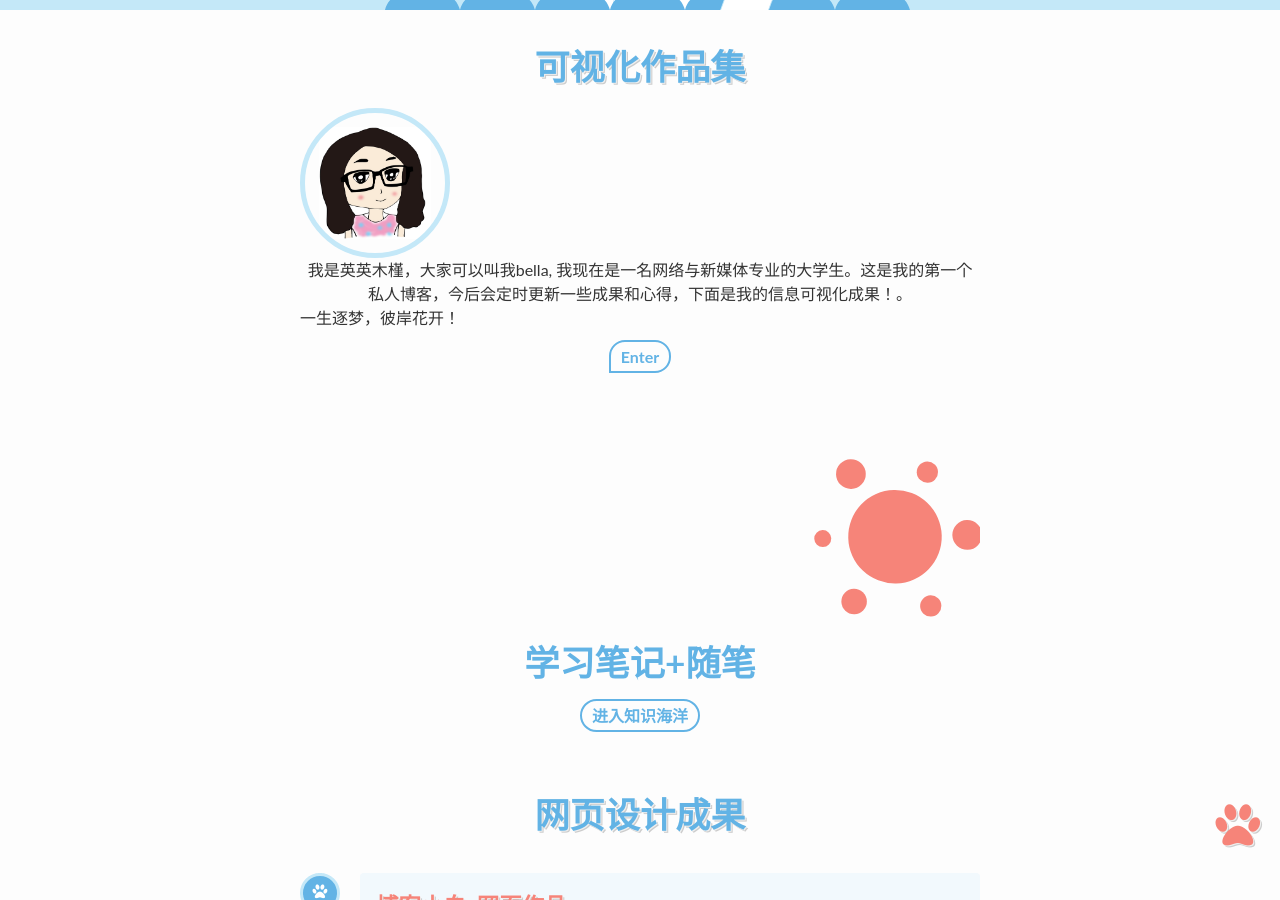
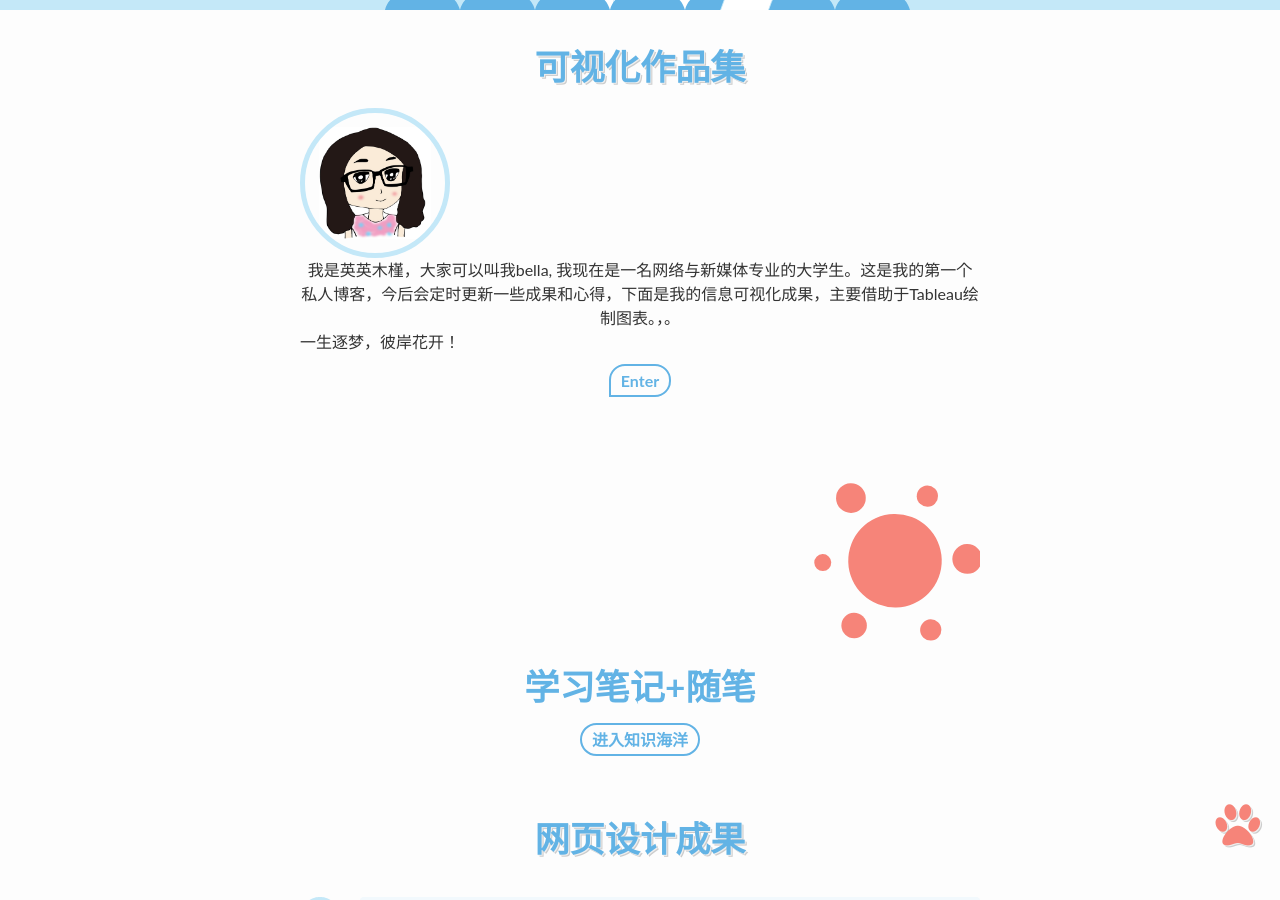
Before and after one commit to Zhou-Yu-Jin/Zhou-Yu-Jin.github.io, a Jekyll site: the page built from index.html, in a window 1280 px wide and 900 px high, scrolled down 376 px. Built offline with Jekyll 4.4.1, drawn with Linux system fonts in a browser that asks for light colours; comment, search, counter and statistics services are not loaded.

Commit message:
Update _config.yml

```diff
--- a/_config.yml
+++ b/_config.yml
@@ -34,7 +34,7 @@ baidu_analytics: 5b31ffbbdc6cff18727f3adf75a03777    #from //hm.baidu.com/hm.js?
 author:
   #resume: /resume
   name: Bella     #the name of Blog section
-  about_me: 我是英英木槿，大家可以叫我bella, 我现在是一名网络与新媒体专业的大学生。这是我的第一个私人博客，今后会定时更新一些成果和心得，下面是我的信息可视化成果！。
+  about_me: 我是英英木槿，大家可以叫我bella, 我现在是一名网络与新媒体专业的大学生。这是我的第一个私人博客，今后会定时更新一些成果和心得，下面是我的信息可视化成果，主要借助于Tableau绘制图表。，。
             <p>一生逐梦，彼岸花开！</p>
   # Social Links
 email:               hi@kongsong.me
```
